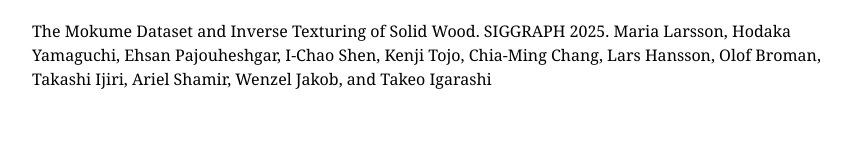
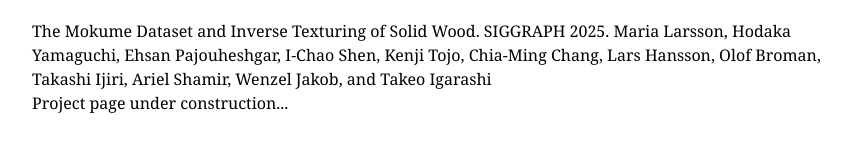
Before and after one commit to mokumeproject/mokumeproject.github.io, a plain HTML site: page index.html in a window 1280 px wide. Shown: the whole page, without its empty margins (208-1060 px from the left). Drawn offline with Linux system fonts and the light colour scheme.

Commit message:
Update index.html

```diff
--- a/index.html
+++ b/index.html
@@ -11,6 +11,9 @@
   The Mokume Dataset and Inverse Texturing of Solid Wood.
   SIGGRAPH 2025.
   Maria Larsson, Hodaka Yamaguchi, Ehsan Pajouheshgar, I-Chao Shen, Kenji Tojo, Chia-Ming Chang, Lars Hansson, Olof Broman, Takashi Ijiri, Ariel Shamir, Wenzel Jakob, and Takeo Igarashi
+<br>
+  Project page under construction...
+
 </p>
 </body>
 </html>
```
